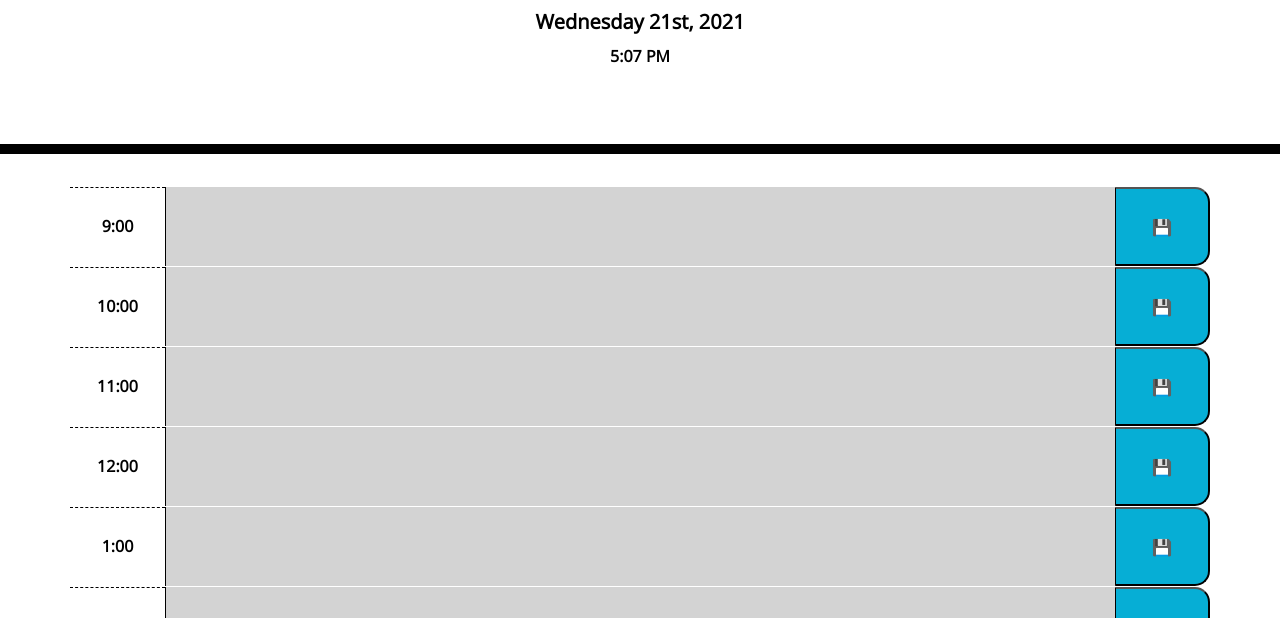
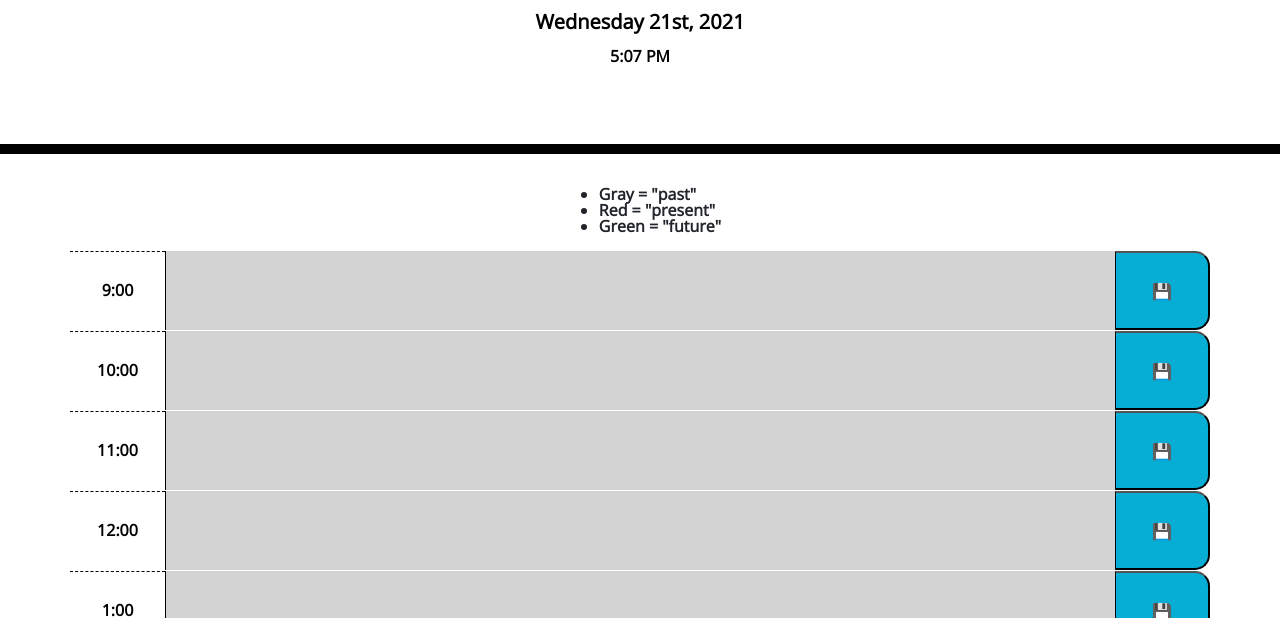
Before and after one commit to LoganHild/easy-planner, a plain HTML site: page index.html in a window 1280 px wide. Shown: the part 182-800 px from the top of the page. Drawn offline with nearby package versions, Linux system fonts and the light colour scheme.

Commit message:
added a little key to show meaning of colors, changed font-weight and centered for key and alert

```diff
--- a/index.html
+++ b/index.html
@@ -33,6 +33,14 @@
       <p id = "now"></p>
     </header>
     <div class="container">
+      <div class = "key">
+        <!--added a little key for user-->
+        <ul>
+          <li>Gray = "past"</li>
+          <li>Red = "present"</li>
+          <li>Green = "future"</li>
+        </ul>
+      </div>
       <!-- Timeblocks go here -->
       <!--displays timeblocks for 9-5 business hours-->
       <div id="alert"></div>
--- a/style.css
+++ b/style.css
@@ -80,3 +80,13 @@ textarea {
 #now {
   font-weight: bold;
 }
+.key {
+  font-weight: bold;
+  display: flex;
+  justify-content: center;
+}
+#alert {
+  font-weight: bold;
+  display: flex;
+  justify-content: center;
+}
```
